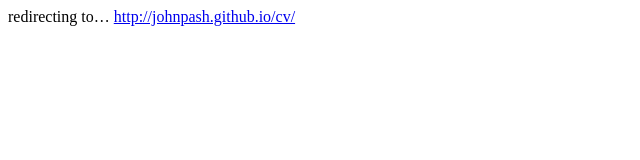
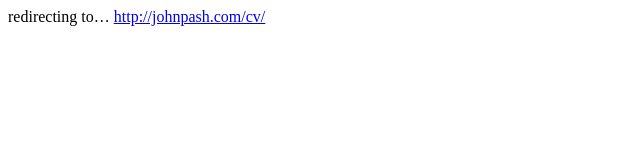
Before and after one commit to johnpash/johnpash.github.io, a plain HTML site: page index.html in a window 1280 px wide. Shown: the full height of the page, 0-640 px from the left. Drawn offline with Linux system fonts and the light colour scheme.

Commit message:
changed cv redirect

```diff
--- a/index.html
+++ b/index.html
@@ -1,3 +1,3 @@
-<meta http-equiv="refresh" content="2;url=http://johnpash.github.io/cv/">
+<meta http-equiv="refresh" content="2;url=http://johnpash.com/cv/">
 
-redirecting to&hellip; <a href="http://johnpash.github.io/cv/">http://johnpash.github.io/cv/</a>
+redirecting to&hellip; <a href="http://johnpash.com/cv/">http://johnpash.com/cv/</a>
```
